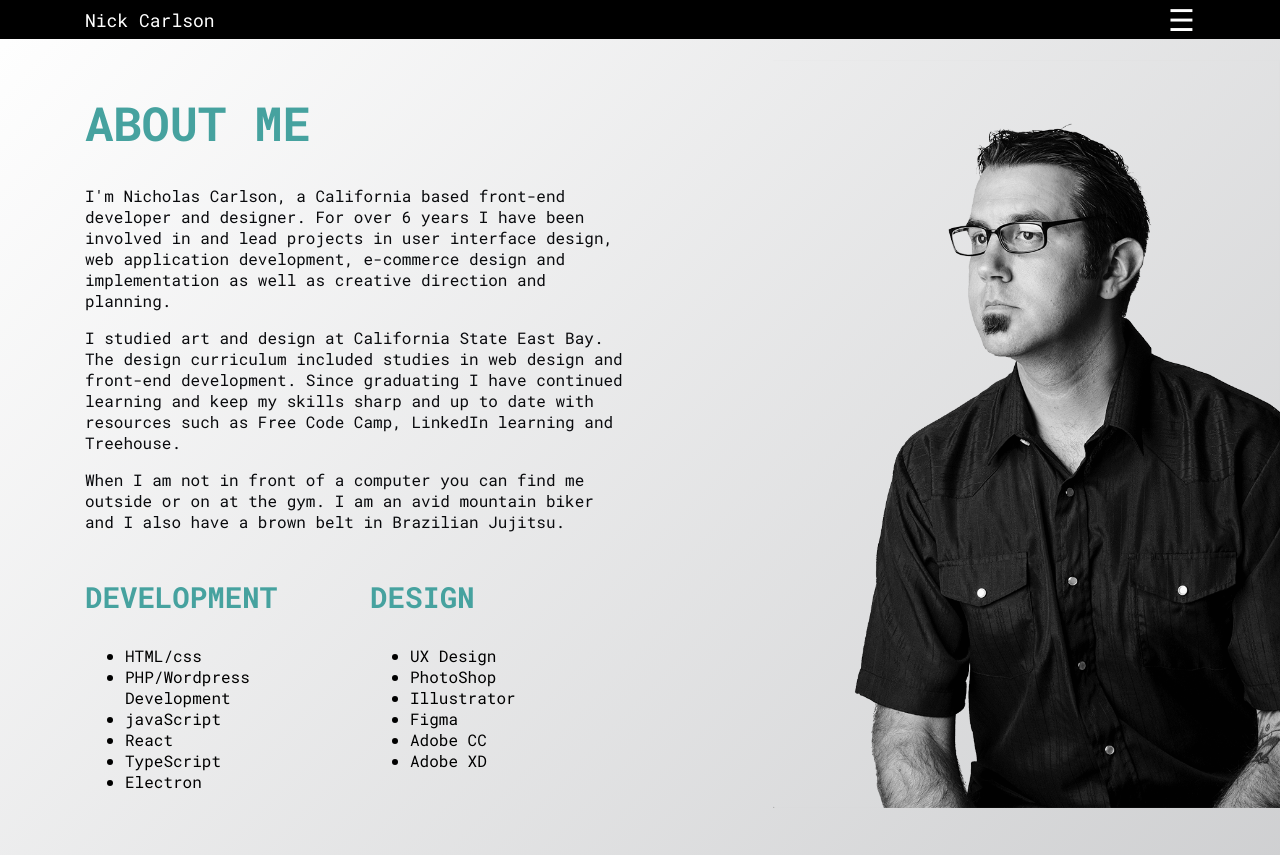
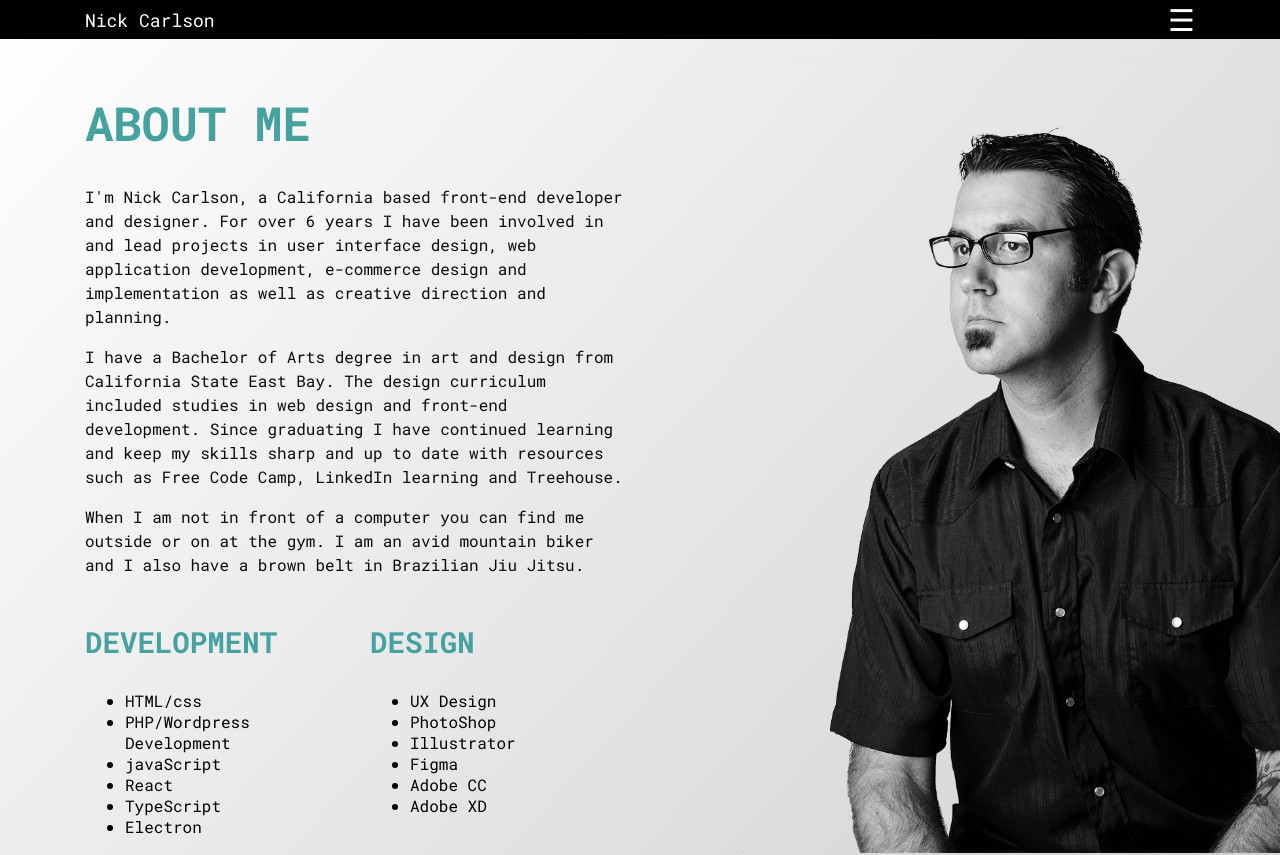
Before and after one commit to nickcarls0n/Portfolio, a React (Create React App) app: page /about in a window 1280 px wide. Shown: the top 855 px of the page. Built offline with nearby package versions, Linux system fonts and the light colour scheme.

Commit message:
Copy revisions, fix mid-page scrolling

```diff
--- a/src/App.scss
+++ b/src/App.scss
@@ -12,6 +12,7 @@ $break-med: 768px;
 $break-lg: 992px;
 
 body {
+  margin: 0;
   font-family: "Roboto Mono", monospace;
   background-image: linear-gradient(
     to bottom right,
@@ -51,6 +52,7 @@ h4 {
 p {
   color: $light-text;
   margin-block-start: 0px;
+  line-height: 1.5;
 }
 
 a {
--- a/src/App.tsx
+++ b/src/App.tsx
@@ -7,10 +7,12 @@ import Projects from "./pages/Projects";
 import CinicBike from "./pages/CinicBike";
 import Cha from "./pages/Cha";
 import QualArc from "./pages/QualArc";
+import ScrollToTop from "./components/scripts/ScrollToTop";
 
 function App() {
   return (
     <Router>
+      <ScrollToTop />
       <Routes>
         <Route path="/" element={<Home />} />
         <Route path="/about" element={<About />} />
--- a/src/components/home/AboutSection.tsx
+++ b/src/components/home/AboutSection.tsx
@@ -9,9 +9,8 @@ const AboutSection = () => {
         <TextSection>
           <h3 style={{ marginBlockStart: " 0px" }}>About</h3>
           <p>
-            I’m Nick Carlson, a designer and front end developer. Throughout my
-            career, I have lead projects in user interface design, web
-            application design and development, brand identity, e-commerce
+            Throughout my career, I have lead projects in user interface design,
+            web application design and development, brand identity, e-commerce
             design and implementation, illustration and art & creative
             direction.
           </p>
--- a/src/components/home/InfoSection.tsx
+++ b/src/components/home/InfoSection.tsx
@@ -8,12 +8,13 @@ interface InfoSectionProps {
   title: string;
   text: string;
   buttonText: string;
+  id?: string;
 }
 
 const InfoSection = (props: InfoSectionProps) => {
-  const { img, title, text, buttonText } = props;
+  const { img, title, text, buttonText, id } = props;
   return (
-    <HomeSection img={img}>
+    <HomeSection img={img} id={id}>
       <div className="container">
         <div className="row">
           <TextSection>
--- a/src/components/home/IntroSection.tsx
+++ b/src/components/home/IntroSection.tsx
@@ -30,7 +30,7 @@ const IntroSection = () => {
               </h1>
               <h4 className="white-text">UI/UX, Web, Front-end Development</h4>
               <p>
-                I am a talented front-end developer and designer with over{" "}
+                A talented front-end developer and designer with over{" "}
                 {ActiveDate()} years of experience creating successful websites
                 that are fast, easy to use and built with the best practices.
               </p>
--- /dev/null
+++ b/src/components/scripts/ScrollToTop.tsx
@@ -0,0 +1,12 @@
+import { useEffect } from "react";
+import { useLocation } from "react-router-dom";
+
+export default function ScrollToTop() {
+  const { pathname } = useLocation();
+
+  useEffect(() => {
+    window.scrollTo(0, 0);
+  }, [pathname]);
+
+  return null;
+}
--- a/src/index.css
+++ /dev/null
@@ -1,13 +0,0 @@
-body {
-  margin: 0;
-  font-family: -apple-system, BlinkMacSystemFont, 'Segoe UI', 'Roboto', 'Oxygen',
-    'Ubuntu', 'Cantarell', 'Fira Sans', 'Droid Sans', 'Helvetica Neue',
-    sans-serif;
-  -webkit-font-smoothing: antialiased;
-  -moz-osx-font-smoothing: grayscale;
-}
-
-code {
-  font-family: source-code-pro, Menlo, Monaco, Consolas, 'Courier New',
-    monospace;
-}
--- a/src/pages/About.tsx
+++ b/src/pages/About.tsx
@@ -16,23 +16,24 @@ const About = () => {
             <div className="col-lg-6">
               <h1 className="accent-onlight">About Me</h1>
               <p className="dark-text">
-                I'm Nicholas Carlson, a California based front-end developer and
+                I'm Nick Carlson, a California based front-end developer and
                 designer. For over {ActiveDate()} years I have been involved in
                 and lead projects in user interface design, web application
                 development, e-commerce design and implementation as well as
                 creative direction and planning.
               </p>
               <p className="dark-text">
-                I studied art and design at California State East Bay. The
-                design curriculum included studies in web design and front-end
-                development. Since graduating I have continued learning and keep
-                my skills sharp and up to date with resources such as Free Code
-                Camp, LinkedIn learning and Treehouse.
+                I have a Bachelor of Arts degree in art and design from
+                California State East Bay. The design curriculum included
+                studies in web design and front-end development. Since
+                graduating I have continued learning and keep my skills sharp
+                and up to date with resources such as Free Code Camp, LinkedIn
+                learning and Treehouse.
               </p>
               <p className="dark-text">
                 When I am not in front of a computer you can find me outside or
                 on at the gym. I am an avid mountain biker and I also have a
-                brown belt in Brazilian Jujitsu.
+                brown belt in Brazilian Jiu Jitsu.
               </p>
               <div className="row">
                 <div className="col-md-6">
--- a/src/pages/QualArc.tsx
+++ b/src/pages/QualArc.tsx
@@ -10,6 +10,7 @@ const QualArc = () => {
   return (
     <>
       <Navbar />
+      <Spacer height="100px" />
       <div className="container">
         <div className="row">
           <div className="col">
--- a/src/pages/index.tsx
+++ b/src/pages/index.tsx
@@ -17,6 +17,7 @@ const HomePage = () => {
         <Spacer height="200px" />
 
         <InfoSection
+          id="dev-section"
           img="/img/development-home-right.png"
           title="Development"
           text="As a front-end developer I have worked on everything from ground up ecommerce website revamps to desktop app updates. I am experienced in HTML/css, JavaScript, php and have worked on projects in React, WordPress and vanilla JavaScript using both Foundation and Bootstrap frameworks. I strive to create code that is easy to maintain and easily understandable by others."
```
Also changed, not shown: src/index.tsx (+5 -6 lines).
